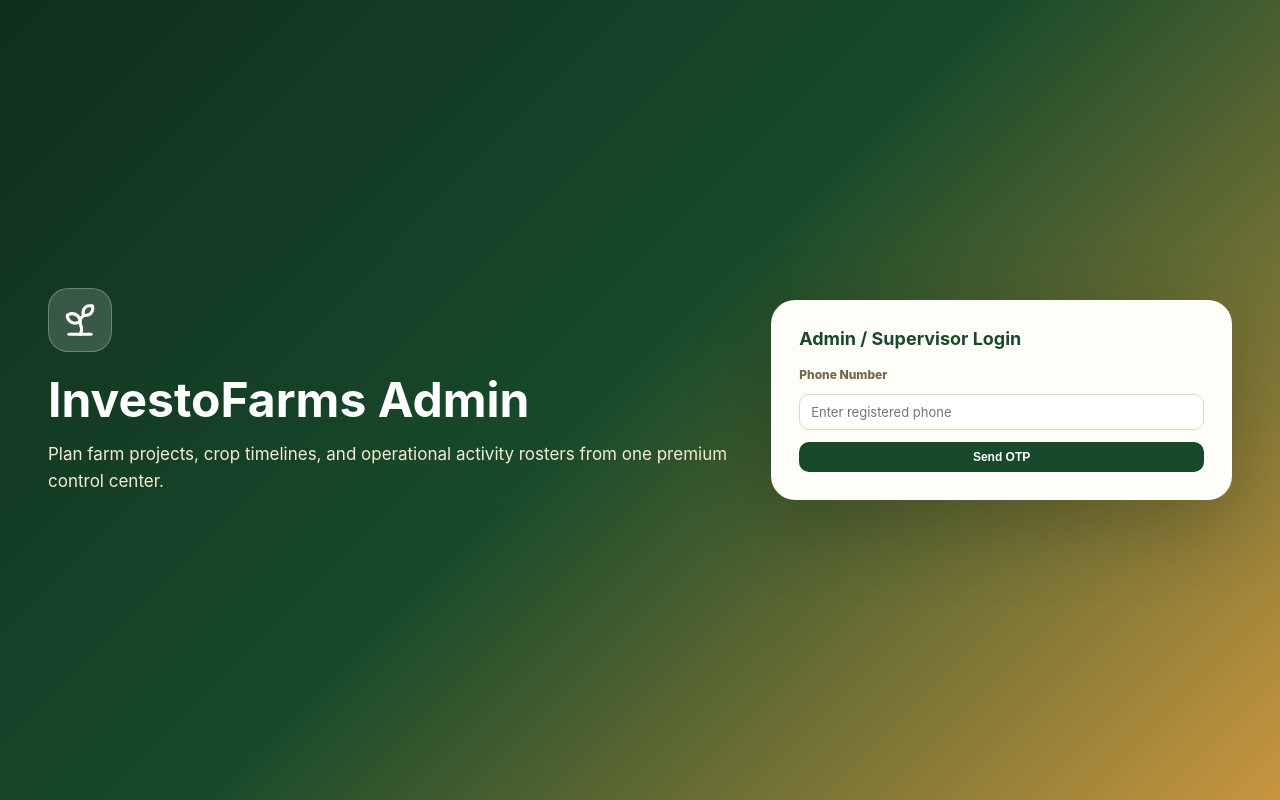
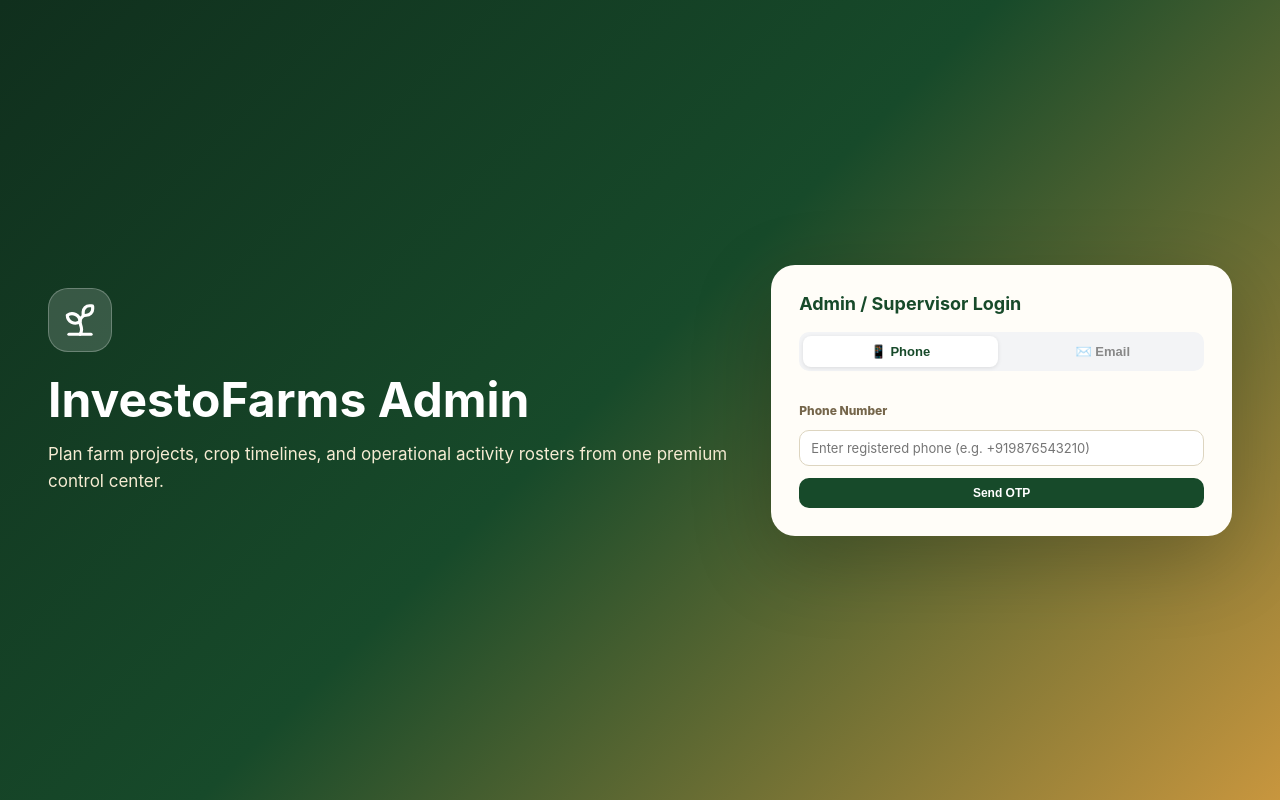
Before and after one commit to anjanikumar1991/investofarms-admin, a React (Vite) app: page /login in a window 1280 px wide. Built offline with nearby package versions, Linux system fonts and the light colour scheme; no server answers.

Commit message:
feat: add email OTP login to admin dashboard

```diff
--- a/src/api/client.ts
+++ b/src/api/client.ts
@@ -1,6 +1,6 @@
 import axios from 'axios';
 
-export const API_BASE_URL = import.meta.env.VITE_API_BASE_URL || 'http://127.0.0.1:8000';
+export const API_BASE_URL = import.meta.env.VITE_API_BASE_URL || 'https://investofarms-api-production.up.railway.app';
 export const API_V1_BASE_URL = `${API_BASE_URL}/v1`;
 
 export const api = axios.create({
--- a/src/auth/AuthContext.tsx
+++ b/src/auth/AuthContext.tsx
@@ -6,9 +6,16 @@ interface AuthContextValue {
   user: AdminUser | null;
   token: string | null;
   loading: boolean;
-  sendOtp: (phone: string) => Promise<string>;
+  sendOtp: (phone: string) => Promise<SendOtpResponse>;
   verifyOtp: (phone: string, sessionId: string, otp: string) => Promise<void>;
+  sendEmailOtp: (email: string) => Promise<SendOtpResponse>;
+  verifyEmailOtp: (email: string, sessionId: string, otp: string) => Promise<void>;
   logout: () => void;
+}
+
+interface SendOtpResponse {
+  session_id: string;
+  otp?: string;
 }
 
 const AuthContext = createContext<AuthContextValue | undefined>(undefined);
@@ -46,34 +53,49 @@ export function AuthProvider({ children }: { children: ReactNode }) {
 
   const sendOtp = async (phone: string) => {
     const response = await api.post('/v1/auth/otp/send', { phone });
-    const data = unwrap<{ session_id: string }>(response);
-    return data.session_id;
+    return unwrap<SendOtpResponse>(response);
   };
 
   const verifyOtp = async (phone: string, sessionId: string, otp: string) => {
-    const response = await api.post('/v1/auth/otp/verify', {
-      phone,
-      session_id: sessionId,
-      otp,
-    });
+    const response = await api.post('/v1/auth/otp/verify', { phone, session_id: sessionId, otp });
     const data = unwrap<{ access_token: string }>(response);
     localStorage.setItem('admin_token', data.access_token);
-
     try {
       const meResponse = await api.get('/v1/auth/me');
       const currentUser = unwrap<AdminUser>(meResponse);
-
       if (!isAllowedAdminRole(currentUser.role)) {
         localStorage.removeItem('admin_token');
         throw new Error(`Access denied. This phone is registered as ${currentUser.role || 'unknown'}, not ADMIN/SUPERVISOR.`);
       }
-
       setUser(currentUser);
     } catch (error) {
       localStorage.removeItem('admin_token');
       throw error;
     }
+    setToken(data.access_token);
+  };
 
+  const sendEmailOtp = async (email: string): Promise<SendOtpResponse> => {
+    const response = await api.post('/v1/auth/email/otp/send', { email });
+    return unwrap<SendOtpResponse>(response);
+  };
+
+  const verifyEmailOtp = async (email: string, sessionId: string, otp: string) => {
+    const response = await api.post('/v1/auth/email/otp/verify', { email, session_id: sessionId, otp });
+    const data = unwrap<{ access_token: string }>(response);
+    localStorage.setItem('admin_token', data.access_token);
+    try {
+      const meResponse = await api.get('/v1/auth/me');
+      const currentUser = unwrap<AdminUser>(meResponse);
+      if (!isAllowedAdminRole(currentUser.role)) {
+        localStorage.removeItem('admin_token');
+        throw new Error(`Access denied. This email is registered as ${currentUser.role || 'unknown'}, not ADMIN/SUPERVISOR.`);
+      }
+      setUser(currentUser);
+    } catch (error) {
+      localStorage.removeItem('admin_token');
+      throw error;
+    }
     setToken(data.access_token);
   };
 
@@ -84,7 +106,7 @@ export function AuthProvider({ children }: { children: ReactNode }) {
   };
 
   const value = useMemo(
-    () => ({ user, token, loading, sendOtp, verifyOtp, logout }),
+    () => ({ user, token, loading, sendOtp, verifyOtp, sendEmailOtp, verifyEmailOtp, logout }),
     [user, token, loading],
   );
 
--- a/src/pages/LoginPage.tsx
+++ b/src/pages/LoginPage.tsx
@@ -3,9 +3,17 @@ import { Sprout } from 'lucide-react';
 import { Navigate } from 'react-router-dom';
 import { useAuth } from '../auth/AuthContext';
 
+type LoginMode = 'phone' | 'email';
+
 export function LoginPage() {
-  const { token, sendOtp, verifyOtp } = useAuth();
+  const { token, sendOtp, verifyOtp, sendEmailOtp, verifyEmailOtp } = useAuth();
+  const [mode, setMode] = useState<LoginMode>('phone');
+
+  // Phone state
   const [phone, setPhone] = useState('');
+  // Email state
+  const [email, setEmail] = useState('');
+
   const [otp, setOtp] = useState('');
   const [sessionId, setSessionId] = useState('');
   const [message, setMessage] = useState('');
@@ -13,14 +21,35 @@ export function LoginPage() {
 
   if (token) return <Navigate to="/" replace />;
 
+  const handleModeSwitch = (next: LoginMode) => {
+    setMode(next);
+    setPhone('');
+    setEmail('');
+    setOtp('');
+    setSessionId('');
+    setMessage('');
+  };
+
   const handleSendOtp = async (event: FormEvent) => {
     event.preventDefault();
     setLoading(true);
     setMessage('');
     try {
-      const nextSessionId = await sendOtp(phone);
-      setSessionId(nextSessionId);
-      setMessage('OTP sent. Check backend terminal logs in development.');
+      if (mode === 'email') {
+        const response = await sendEmailOtp(email.trim().toLowerCase());
+        setSessionId(response.session_id);
+        if (response.otp) {
+          console.log('Email OTP:', response.otp);
+        }
+        setMessage(response.otp ? `OTP sent to your email. Test OTP: ${response.otp}` : 'OTP sent to your email. Check your inbox.');
+      } else {
+        const response = await sendOtp(phone);
+        setSessionId(response.session_id);
+        if (response.otp) {
+          console.log('Phone OTP:', response.otp);
+        }
+        setMessage(response.otp ? `OTP sent. Test OTP: ${response.otp}` : 'OTP sent. Check backend logs in development.');
+      }
     } catch (error: any) {
       setMessage(error?.response?.data?.detail || error.message || 'Unable to send OTP');
     } finally {
@@ -33,7 +62,11 @@ export function LoginPage() {
     setLoading(true);
     setMessage('');
     try {
-      await verifyOtp(phone, sessionId, otp);
+      if (mode === 'email') {
+        await verifyEmailOtp(email.trim().toLowerCase(), sessionId, otp);
+      } else {
+        await verifyOtp(phone, sessionId, otp);
+      }
     } catch (error: any) {
       setMessage(error?.response?.data?.detail || error?.message || 'Login failed');
     } finally {
@@ -48,18 +81,82 @@ export function LoginPage() {
         <h1>InvestoFarms Admin</h1>
         <p>Plan farm projects, crop timelines, and operational activity rosters from one premium control center.</p>
       </div>
+
       <form className="login-card" onSubmit={sessionId ? handleVerifyOtp : handleSendOtp}>
         <h2>Admin / Supervisor Login</h2>
-        <label>Phone Number</label>
-        <input value={phone} onChange={(e) => setPhone(e.target.value)} placeholder="Enter registered phone" required />
+
+        {/* Toggle */}
+        <div style={{ display: 'flex', gap: 8, marginBottom: 20, background: '#f3f4f6', borderRadius: 10, padding: 4 }}>
+          {(['phone', 'email'] as LoginMode[]).map((m) => (
+            <button
+              key={m}
+              type="button"
+              onClick={() => handleModeSwitch(m)}
+              style={{
+                flex: 1, padding: '8px 0', borderRadius: 8, border: 'none', cursor: 'pointer',
+                fontWeight: 700, fontSize: 13,
+                background: mode === m ? '#fff' : 'transparent',
+                color: mode === m ? '#174A2A' : '#888',
+                boxShadow: mode === m ? '0 1px 4px rgba(0,0,0,0.10)' : 'none',
+                transition: 'all 0.15s',
+              }}
+            >
+              {m === 'phone' ? '📱 Phone' : '✉️ Email'}
+            </button>
+          ))}
+        </div>
+
+        {mode === 'phone' ? (
+          <>
+            <label>Phone Number</label>
+            <input
+              value={phone}
+              onChange={(e) => setPhone(e.target.value)}
+              placeholder="Enter registered phone (e.g. +919876543210)"
+              required
+              disabled={!!sessionId}
+            />
+          </>
+        ) : (
+          <>
+            <label>Email Address</label>
+            <input
+              type="email"
+              value={email}
+              onChange={(e) => setEmail(e.target.value)}
+              placeholder="Enter registered email"
+              required
+              disabled={!!sessionId}
+            />
+          </>
+        )}
+
         {sessionId && (
           <>
             <label>OTP</label>
-            <input value={otp} onChange={(e) => setOtp(e.target.value)} placeholder="Enter OTP" required />
+            <input
+              value={otp}
+              onChange={(e) => setOtp(e.target.value)}
+              placeholder="Enter 6-digit OTP"
+              maxLength={6}
+              required
+              autoFocus
+            />
+            <button
+              type="button"
+              style={{ background: 'none', border: 'none', color: '#2A7D52', cursor: 'pointer', fontSize: 13, fontWeight: 700, padding: '4px 0', textAlign: 'left' }}
+              onClick={() => { setSessionId(''); setOtp(''); setMessage(''); }}
+            >
+              ← Change {mode === 'email' ? 'email' : 'phone'}
+            </button>
           </>
         )}
+
         {message && <div className="notice">{message}</div>}
-        <button disabled={loading}>{loading ? 'Please wait...' : sessionId ? 'Verify & Enter Dashboard' : 'Send OTP'}</button>
+
+        <button disabled={loading}>
+          {loading ? 'Please wait...' : sessionId ? 'Verify & Enter Dashboard' : 'Send OTP'}
+        </button>
       </form>
     </div>
   );
```
